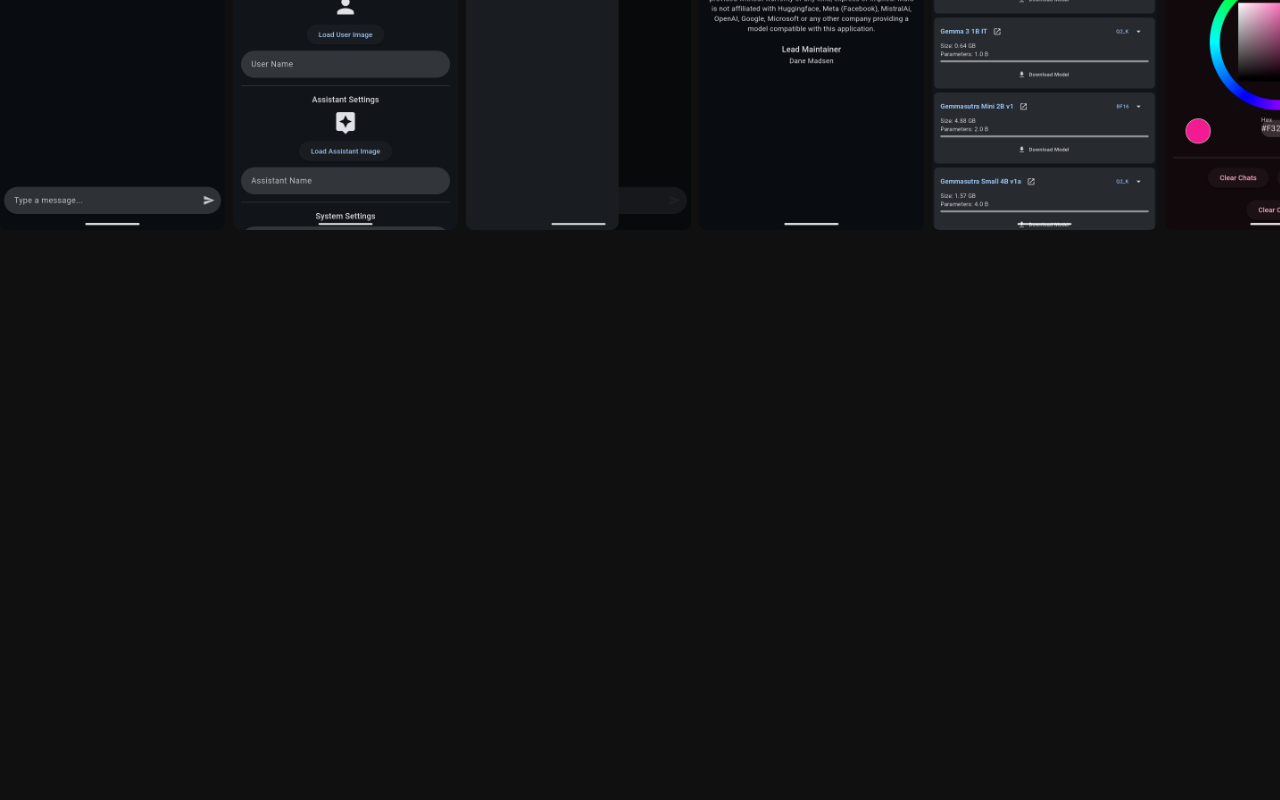
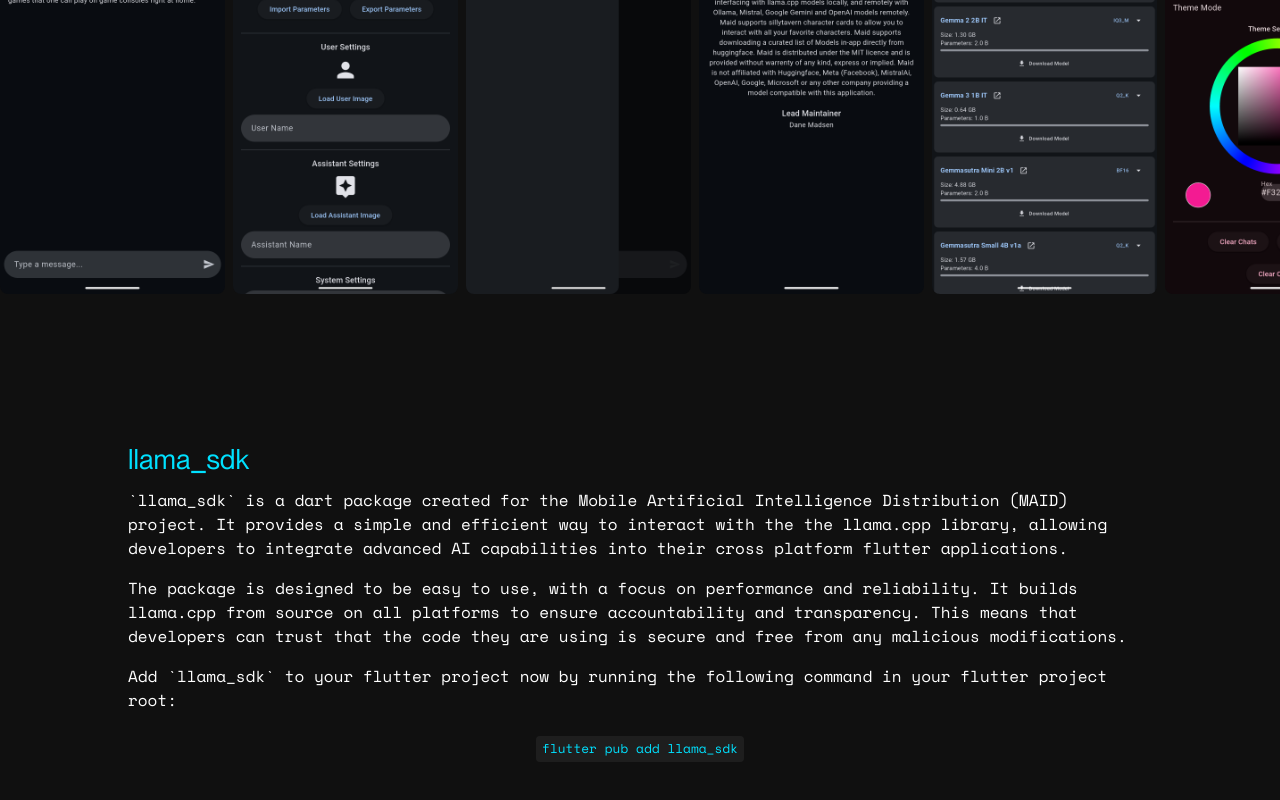
Before and after one commit to Mobile-Artificial-Intelligence/website, a React (Vite) app: page /#/ in a window 1280 px wide. Shown: the part 2004-2804 px from the top of the page. Before the commit the page ends 2378 px from the top, so only its background shows below. Built offline with nearby package versions, Linux system fonts and the light colour scheme.

Commit message:
sdk section

```diff
--- a/src/pages/MainPage.tsx
+++ b/src/pages/MainPage.tsx
@@ -1,4 +1,5 @@
 import MaidSection from "../sections/MaidSection";
+import SdkSection from "../sections/SdkSection";
 import TitleSection from "../sections/TitleSection";
 
 function MainPage() {
@@ -6,6 +7,7 @@
         <div>
             <TitleSection />
             <MaidSection />
+            <SdkSection />
         </div>
     );
 }
--- a/src/sections/MaidSection.css
+++ b/src/sections/MaidSection.css
@@ -2,7 +2,7 @@
     display: flex;
     flex-direction: column;
     justify-content: center;
-    padding-bottom: 8rem;
+    padding: 4rem 0;
 }
 
 .maid-text {
--- /dev/null
+++ b/src/sections/SdkSection.css
@@ -0,0 +1,61 @@
+#sdk-section {
+    display: flex;
+    flex-direction: column;
+    justify-content: center;
+    padding: 4rem;
+}
+
+#sdk-section h1 {
+    color: #00e1ff;
+    font-size: 1.5rem;
+    margin: 0;
+    text-align: left;
+}
+
+#sdk-section h1:hover {
+    filter: drop-shadow(0 0 1em #00e1ff);
+}
+
+#sdk-section p {
+    font-family: 'Space Mono', monospace;
+    font-size: 0.8rem;
+    margin: 0.5rem 0;
+    text-align: left;
+}
+
+#sdk-section code {
+    font-family: 'Space Mono', monospace;
+    font-size: 0.8rem;
+    background-color: #1e1e1e;
+    color: #00e1ff;
+    padding: 0.2rem 0.4rem;
+    border-radius: 4px;
+}
+
+.code-box {
+    padding: 1rem 0;
+    justify-content: center;
+    display: flex;
+}
+
+@media (min-width: 768px) {
+    #sdk-section {
+        padding: 4rem 10%;
+    }
+
+    #sdk-section h1 {
+        font-size: 1.75rem;
+    }
+
+    #sdk-section h2 {
+        font-size: 1.5rem;
+    }
+
+    #sdk-section p {
+        font-size: 1rem;
+    }
+
+    #sdk-section ul li {
+        font-size: 1.2rem;
+    }
+}
--- /dev/null
+++ b/src/sections/SdkSection.tsx
@@ -0,0 +1,24 @@
+import './SdkSection.css';
+
+function SdkSection() {
+    return (
+        <section id="sdk-section">
+            <h1>llama_sdk</h1>
+            <p>
+                `llama_sdk` is a dart package created for the Mobile Artificial Intelligence Distribution (MAID) project.
+                It provides a simple and efficient way to interact with the the llama.cpp library,
+                allowing developers to integrate advanced AI capabilities into their cross platform flutter applications.
+            </p>
+            <p>
+                The package is designed to be easy to use, with a focus on performance and reliability.
+                It builds llama.cpp from source on all platforms to ensure accountability and transparency.
+                This means that developers can trust that the code they are using is secure and free from any malicious
+                modifications.
+            </p>
+            <p>Add `llama_sdk` to your flutter project now by running the following command in your flutter project root:</p>
+            <div className='code-box' ><code>flutter pub add llama_sdk</code></div>
+        </section>
+    );
+}
+
+export default SdkSection;
```
